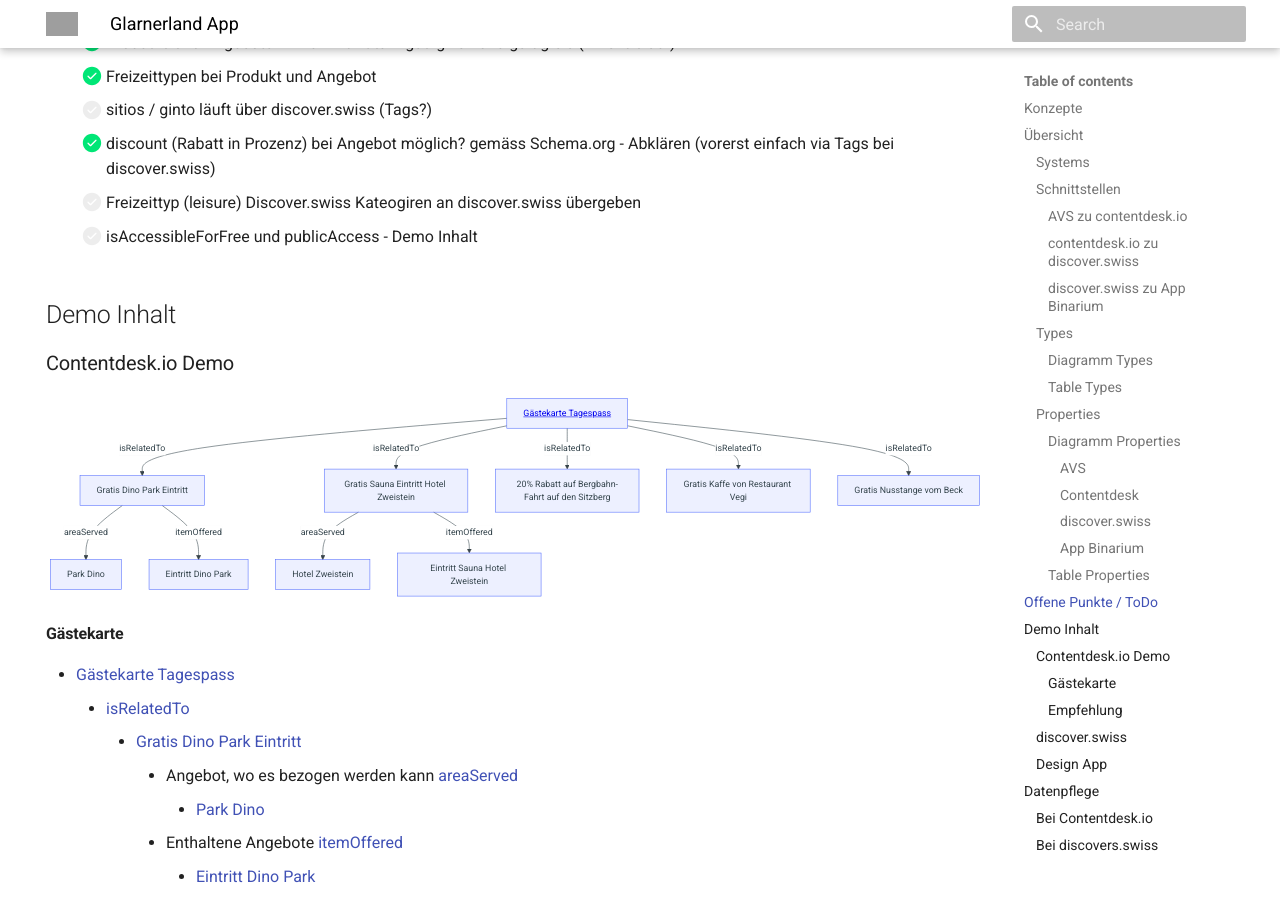
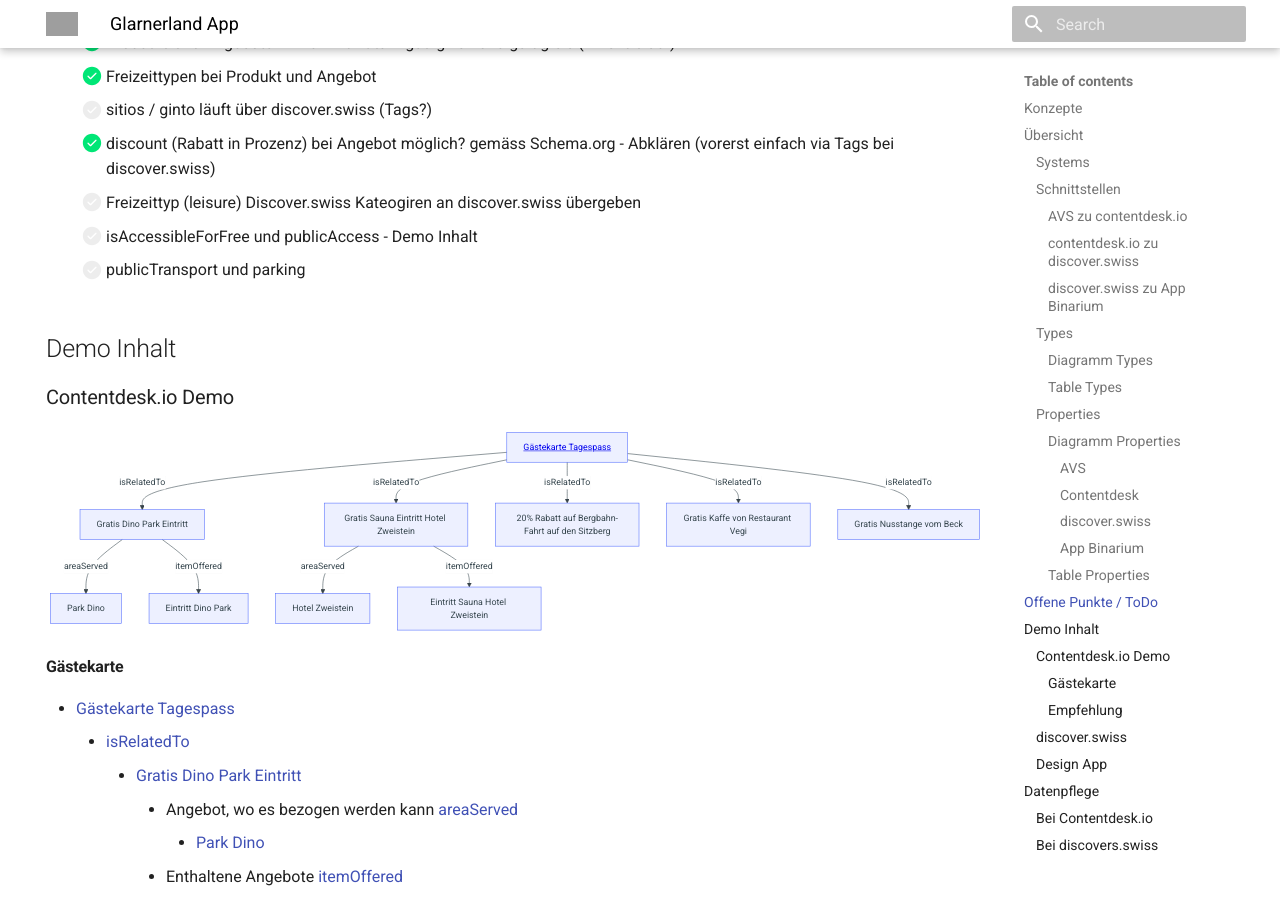
Before and after one commit to tsolenthaler/docs.contentdesk.io, an MkDocs documentation site: the page built from docs/projects/glarnerlandApp.md, in a window 1280 px wide and 900 px high, scrolled down 6456 px. Built offline with MkDocs 1.6.1 and Material for MkDocs 9.7.7, drawn with Linux system fonts in a browser that asks for light colours; grey boxes are pictures that could not be loaded.

Commit message:
Refactor glarnerlandApp.md: Add publicTransport and parking features

```diff
--- a/docs/projects/glarnerlandApp.md
+++ b/docs/projects/glarnerlandApp.md
@@ -288,6 +288,7 @@ classDiagram
     * [x] discount (Rabatt in Prozenz) bei Angebot möglich? gemäss Schema.org - Abklären (vorerst einfach via Tags bei discover.swiss)
     * [ ] Freizeittyp (leisure) Discover.swiss Kateogiren an discover.swiss übergeben
     * [ ] isAccessibleForFree und publicAccess - Demo Inhalt
+    * [ ] publicTransport und parking
 
 
 ## Demo Inhalt
```
